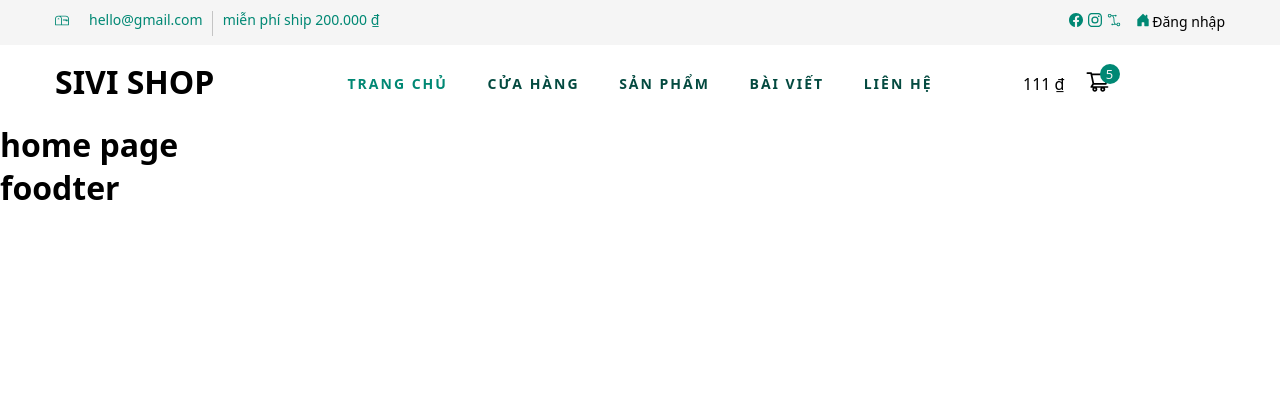
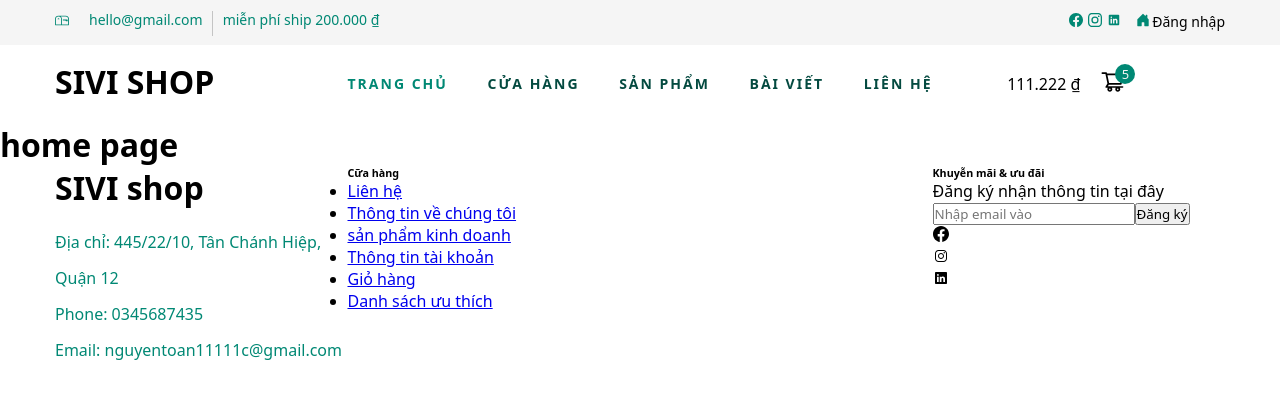
Before and after one commit to VanToan0404/kinhdoanh_hangtieudung, a React (Create React App) app in the folder fe/quanlybenhnhan/: page / in a window 1280 px wide. Shown: the top 398 px of the page. Built offline with nearby package versions, Linux system fonts and the light colour scheme.

Commit message:
Hoàn thành footer

```diff
--- a/fe/quanlybenhnhan/src/pages/users/themes/footer/index.js
+++ b/fe/quanlybenhnhan/src/pages/users/themes/footer/index.js
@@ -1,9 +1,88 @@
-import React,{ memo } from "react"
+import React, { memo, useState } from "react"
+import "./style.scss";
+import { Link } from "react-router-dom";
+import { IoLogoInstagram,IoLogoLinkedin } from "react-icons/io";
+import { BsFacebook } from "react-icons/bs";
+import { AiOutlineShoppingCart } from "react-icons/ai";
 const foodter = () => {
     return (<>
-<header></header>
+        <foodter className="footer">
+            <div className="container">
+                <div className="row">
+                    <div className="col-lg-3">
+                        <div className="footer__about">
+                            <h1 className="footer__about__logo">
+                                SIVI shop
+                            </h1>
+                            <ul>
+                                <li>
+                                    Địa chỉ: 445/22/10, Tân Chánh Hiệp, Quận 12
+                                </li>
+                                <li>
+                                    Phone: 0345687435
+                                </li>
+                                <li>
+                                    Email: nguyentoan11111c@gmail.com
+                                </li>
+                            </ul>
+                        </div>
+                    </div>
+                    <div className="col-lg-6">
+                        <div className="footer__abouut__widget">
+                            <h6>Cữa hàng</h6>
+                            <ul>
+                                <li>
+                                    <Link to="">Liên hệ</Link>
+                                </li>
+                                <li>
+                                    <Link to=""> Thông tin về chúng tôi</Link>
+                                </li>
+                                <li>
+                                    <Link to="">sản phẩm kinh doanh</Link>
+                                </li>
+                            </ul>
+                            <ul>
+                                <li>
+                                    <Link to=""> Thông tin tài khoản</Link>
+                                </li>
+                                <li>
+                                    <Link to="">Giỏ hàng</Link>
+                                </li>
+                                <li>
+                                    <Link to="">Danh sách ưu thích</Link>
+                                </li>
+                            </ul>
+                        </div>
+                    </div>
+                    <div className="col-lg-3">
+                        <div className="footer__widget">
+                            <h6>Khuyễn mãi &  ưu đãi </h6>
+                            <p>Đăng ký nhận thông tin tại đây</p>
+                            <form action="#">
+                                <div>
+                                    <input type="Text" placeholder="Nhập email vào" />
+                                    <button type="submit" className="button-submit">
+                                        Đăng ký
+                                    </button>
+                                </div>
+                                <div className="footer__widget__social">
+                                    <div>
+                                    <BsFacebook />
+                                    </div>
+                                    <div>
+                                    <IoLogoInstagram/>
+                                    </div>
+                                    <div>
+                                    <IoLogoLinkedin />
+                                    </div>
+                                </div>
+                            </form>
+                        </div>
+                    </div>
 
-    <h1>foodter</h1>
+                </div>
+            </div>
+        </foodter>
     </>
     );
 };
--- /dev/null
+++ b/fe/quanlybenhnhan/src/pages/users/themes/footer/style.scss
@@ -0,0 +1,17 @@
+@use "sass:map";
+.footer{
+    .footer__about{
+    margin-bottom: 30px;
+    .footer__about__logo{
+        margin-bottom: 15px;
+        display: inline-block;
+    }
+     ul li{
+        font-size: 16px;
+        color: #008874;
+        line-height: 36px;
+        list-style: none;
+    }
+    }
+
+}
--- a/fe/quanlybenhnhan/src/pages/users/themes/header/index.js
+++ b/fe/quanlybenhnhan/src/pages/users/themes/header/index.js
@@ -2,6 +2,7 @@ import React, { memo, useState } from "react";
 import "./style.scss";
 import { BsFacebook, BsInstagram, BsBezier2, BsFillHouseDoorFill, BsMailbox } from "react-icons/bs";
 import { AiOutlineShoppingCart } from "react-icons/ai";
+import { IoLogoInstagram,IoLogoLinkedin } from "react-icons/io";
 import { Link } from "react-router-dom";
 import { formater } from '../../../../utils/fomater';
 import { ROUTERS } from '../../../../utils/routers';
@@ -51,7 +52,7 @@ const Header = () => {
                             <ul>
                                 <li><Link to=""><BsFacebook /></Link></li>
                                 <li><Link to=""><BsInstagram /></Link></li>
-                                <li><Link to=""><BsBezier2 /></Link></li>
+                                <li><Link to=""><IoLogoLinkedin /></Link></li>
                                 <li><Link to=""><BsFillHouseDoorFill /></Link><span>Đăng nhập</span></li>
                             </ul>
                         </div>
@@ -71,8 +72,22 @@ const Header = () => {
                                 {
                                     menus?.map((menu, menuKey) => {
                                         return (  // Cần trả về giá trị JSX trong map()
-                                            <li key={menuKey} className={menuKey===0?"active":""}>
+                                            <li key={menuKey} className={menuKey === 0 ? "active" : ""}>
                                                 <Link to={menu?.path}>{menu?.name}</Link>
+                                                {
+                                                    menu.child && (
+                                                        <ul className="header__menu_dropdown">
+                                                            {
+                                                                menu.child.map((chilItme, chilKey) => (
+                                                                    <li key={'${menuKey}-${childKey}'}>
+                                                                        <Link to={chilItme.path}>{chilItme.name}</Link>
+                                                                    </li>
+                                                                ))
+                                                            }
+
+                                                        </ul>
+                                                    )
+                                                }
                                             </li>
                                         );
                                     })
@@ -88,7 +103,7 @@ const Header = () => {
                     <div className="col-xl-3">
                         <div className="header__cart">
                             <div className="header__cart__price">
-                                <span>{formater(111)}</span>
+                                <span>{formater(111222)}</span>
                             </div>
                             <ul>
                                 <li>
--- a/fe/quanlybenhnhan/src/pages/users/themes/header/style.scss
+++ b/fe/quanlybenhnhan/src/pages/users/themes/header/style.scss
@@ -13,16 +13,19 @@
         align-content: center;
         padding: 10px 0 13px;
         list-style: none;
-        li{
+
+        li {
             font-size: 14px;
             color: #008874;
             display: flex;
             align-items: center;
-            column-gap:20px;
+            column-gap: 20px;
         }
-        li:first-child{
+
+        li:first-child {
             position: relative;
-            &:after{
+
+            &:after {
                 position: absolute;
                 right: -10px;
                 top: 1px;
@@ -71,14 +74,19 @@
         }
     }
 }
-.header__logo{
+
+.header__logo {
     padding: 15px 0;
 }
-.header__menu{
+
+.header__menu {
     padding: 24px 0;
-    li{
+
+    li {
         list-style: none;
-        a{
+        position: relative;
+
+        a {
             text-decoration: none;
             font-size: 14px;
             color: #044a40;
@@ -90,35 +98,71 @@
             display: block;
         }
     }
-    ul{
+
+    li:hover .header__menu_dropdown {
+        opacity: 1;
+        visibility: visible;
+        color: whitesmoke;
+    }
+
+    ul {
         display: flex;
         justify-content: space-between;
-        .active a{
+
+        .active a {
             color: #008874;
 
         }
+
+        .header__menu_dropdown {
+            background: #222;
+            display: block;
+            position: absolute;
+            width: 180px;
+            z-index: 9;
+            padding: 5px 0;
+            transition: all, 0.3s;
+            opacity: 0;
+            visibility: hidden;
+            li{
+                a{
+                    text-transform: capitalize;
+                    color: #f5f5f5;
+                    font-weight: 400;
+                    padding: 5px 15px;
+                }
+                :hover{
+                    color:#008874 ;
+                }
+            }
+        }
     }
 }
-.header__cart{
+
+.header__cart {
     display: flex;
     justify-content: center;
     align-items: center;
     padding: 24px 0;
-    ul{
+
+    ul {
         display: flex;
 
         margin-right: 25px;
-        li{
+
+        li {
             list-style: none;
             position: relative;
             margin-left: 20px;
-            svg{
+
+            svg {
                 font-size: 25px;
                 color: #000;
             }
-            span{
+
+            span {
                 color: #f5f5f5;
-                background:#008874 ;
+                background: #008874;
                 position: absolute;
                 height: 20px;
                 width: 20px;
--- a/fe/quanlybenhnhan/src/style/pages/_all.scss
+++ b/fe/quanlybenhnhan/src/style/pages/_all.scss
@@ -28,6 +28,14 @@ body{
     flex: 0 0 50%;
     max-width: 50%;
 }
+.col-lg-3{
+    flex: 0 0 25%;
+    max-width: 25%;
+}
+.col-lg-6{
+    flex: 0 0 50%;
+    max-width: 50%;
+}
 @include Responsive($DESTOP){
     .col-xl-3{
         flex: 0 0 25%;
```
Also changed, not shown: 1 other file (tests, documents, lock files or other folders).
